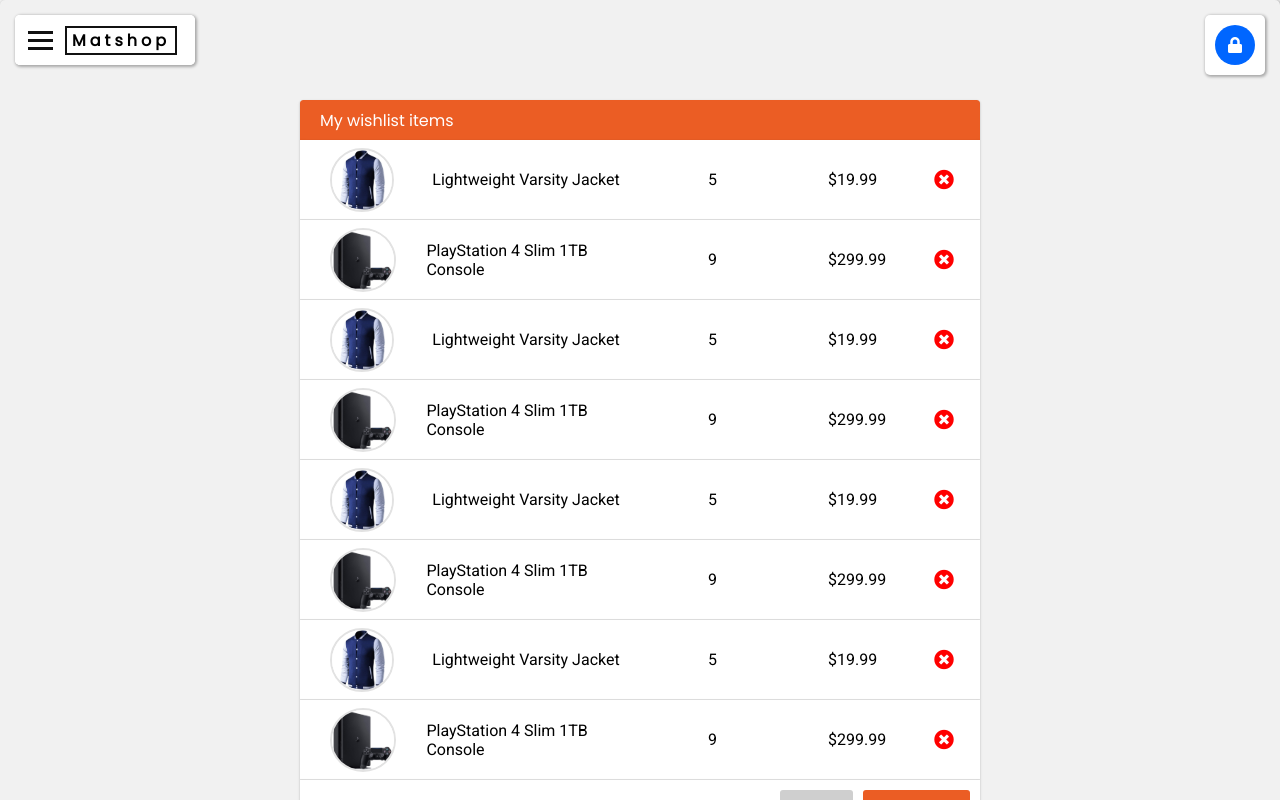
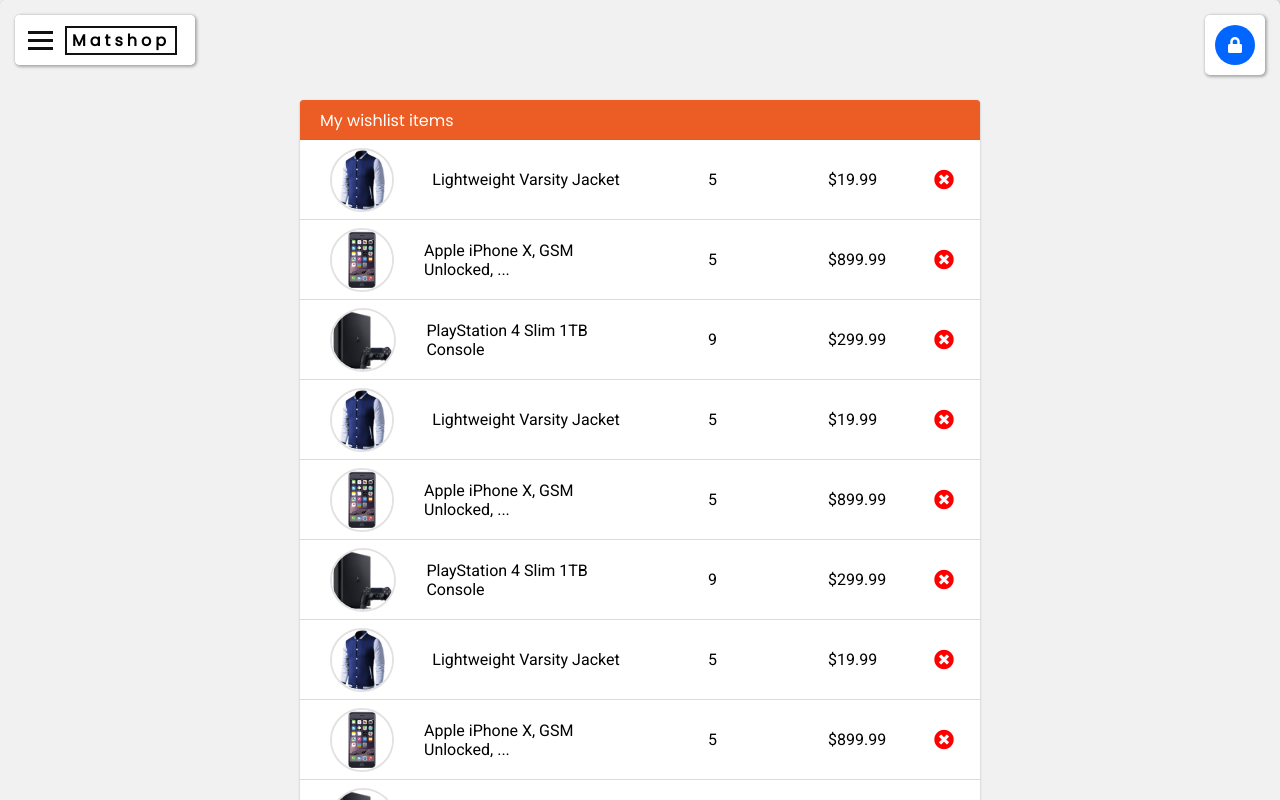
Before and after one commit to jasonwj96/matshop, a React (Create React App) app: page /wishlist in a window 1280 px wide. Shown: the top 800 px of the page. Built offline with nearby package versions, Linux system fonts and the light colour scheme.

Commit message:
Added a fix for long item names

```diff
--- a/src/components/wishlistItem.jsx
+++ b/src/components/wishlistItem.jsx
@@ -13,7 +13,7 @@ const WishlistItem = props => {
         <img src={images(`${imageUrl}`)} alt={alt} />
       </div>
       <div className="title">
-        <p>{title}</p>
+        <p>{title.length > 30 ? `${title.slice(0, 30)}...` : title}</p>
       </div>
       <div className="info">
         <div className="quantity">
--- a/src/containers/wishlist.jsx
+++ b/src/containers/wishlist.jsx
@@ -19,20 +19,14 @@ export default class Wishlist extends Component {
           price: 19.99
         },
         {
-          imageUrl: "./product3.jpg",
-          title: "PlayStation 4 Slim 1TB Console",
-          quantity: 9,
-          alt: "Playstation 4",
-          rating: 73,
-          price: 299.99
-        },
-        {
-          imageUrl: "./product1.jpg",
-          title: "Lightweight Varsity Jacket",
+          imageUrl: "./product2.jpg",
+          title: "Apple iPhone X, GSM Unlocked, 64GB - Silver (Refurbished)",
+          description:
+            "All-screen design. Longest battery life ever in an iPhone. Fastest performance. Water and splash resistant. Studio-quality photos and 4K video. More secure with Face ID. The new iPhone XR. It’s a brilliant upgrade.",
+          alt: "IPhone",
           quantity: 5,
-          alt: "Jacket",
-          rating: 89,
-          price: 19.99
+          rating: 39,
+          price: 899.99
         },
         {
           imageUrl: "./product3.jpg",
@@ -51,6 +45,16 @@ export default class Wishlist extends Component {
           price: 19.99
         },
         {
+          imageUrl: "./product2.jpg",
+          title: "Apple iPhone X, GSM Unlocked, 64GB - Silver (Refurbished)",
+          description:
+            "All-screen design. Longest battery life ever in an iPhone. Fastest performance. Water and splash resistant. Studio-quality photos and 4K video. More secure with Face ID. The new iPhone XR. It’s a brilliant upgrade.",
+          alt: "IPhone",
+          quantity: 5,
+          rating: 39,
+          price: 899.99
+        },
+        {
           imageUrl: "./product3.jpg",
           title: "PlayStation 4 Slim 1TB Console",
           quantity: 9,
@@ -65,6 +69,16 @@ export default class Wishlist extends Component {
           alt: "Jacket",
           rating: 89,
           price: 19.99
+        },
+        {
+          imageUrl: "./product2.jpg",
+          title: "Apple iPhone X, GSM Unlocked, 64GB - Silver (Refurbished)",
+          description:
+            "All-screen design. Longest battery life ever in an iPhone. Fastest performance. Water and splash resistant. Studio-quality photos and 4K video. More secure with Face ID. The new iPhone XR. It’s a brilliant upgrade.",
+          quantity: 5,
+          alt: "IPhone",
+          rating: 39,
+          price: 899.99
         },
         {
           imageUrl: "./product3.jpg",
```
